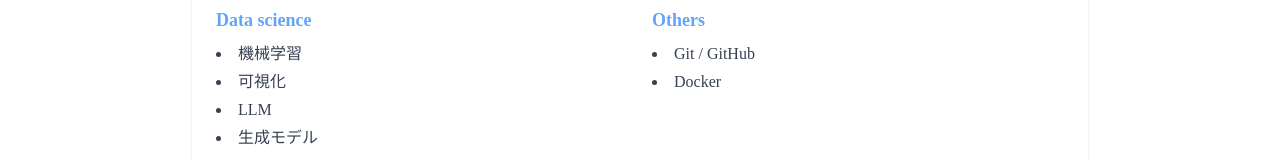
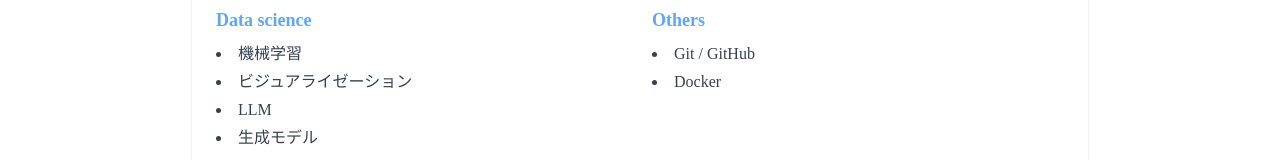
Before and after one commit to Takahashi-Kaisei/mypage, a Next.js app: page /profile in a window 1280 px wide. Shown: the part 746-906 px from the top of the page. Built offline with nearby package versions, Linux system fonts and the light colour scheme.

Commit message:
プロフィールページの講座名を「可視化」から「ビジュアライゼーション」に変更

```diff
--- a/src/app/profile/page.tsx
+++ b/src/app/profile/page.tsx
@@ -59,7 +59,7 @@
                 <h3 className="text-lg font-semibold mb-2">Data science</h3>
                 <ul className="list-disc list-inside text-gray-700 space-y-1">
                   <li>機械学習</li>
-                  <li>可視化</li>
+                  <li>ビジュアライゼーション</li>
                   <li>LLM</li>
                   <li>生成モデル</li>
                 </ul>
```
